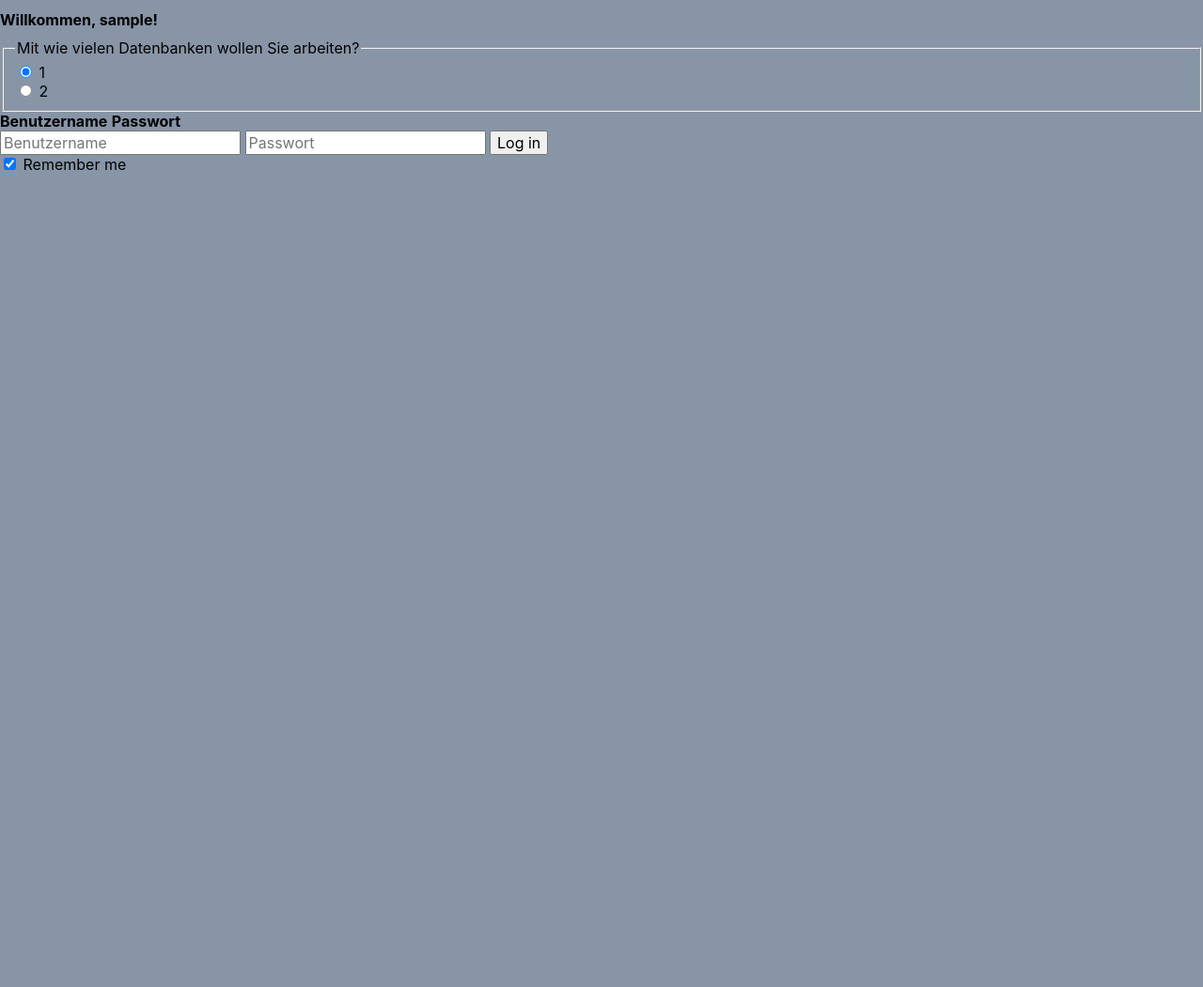
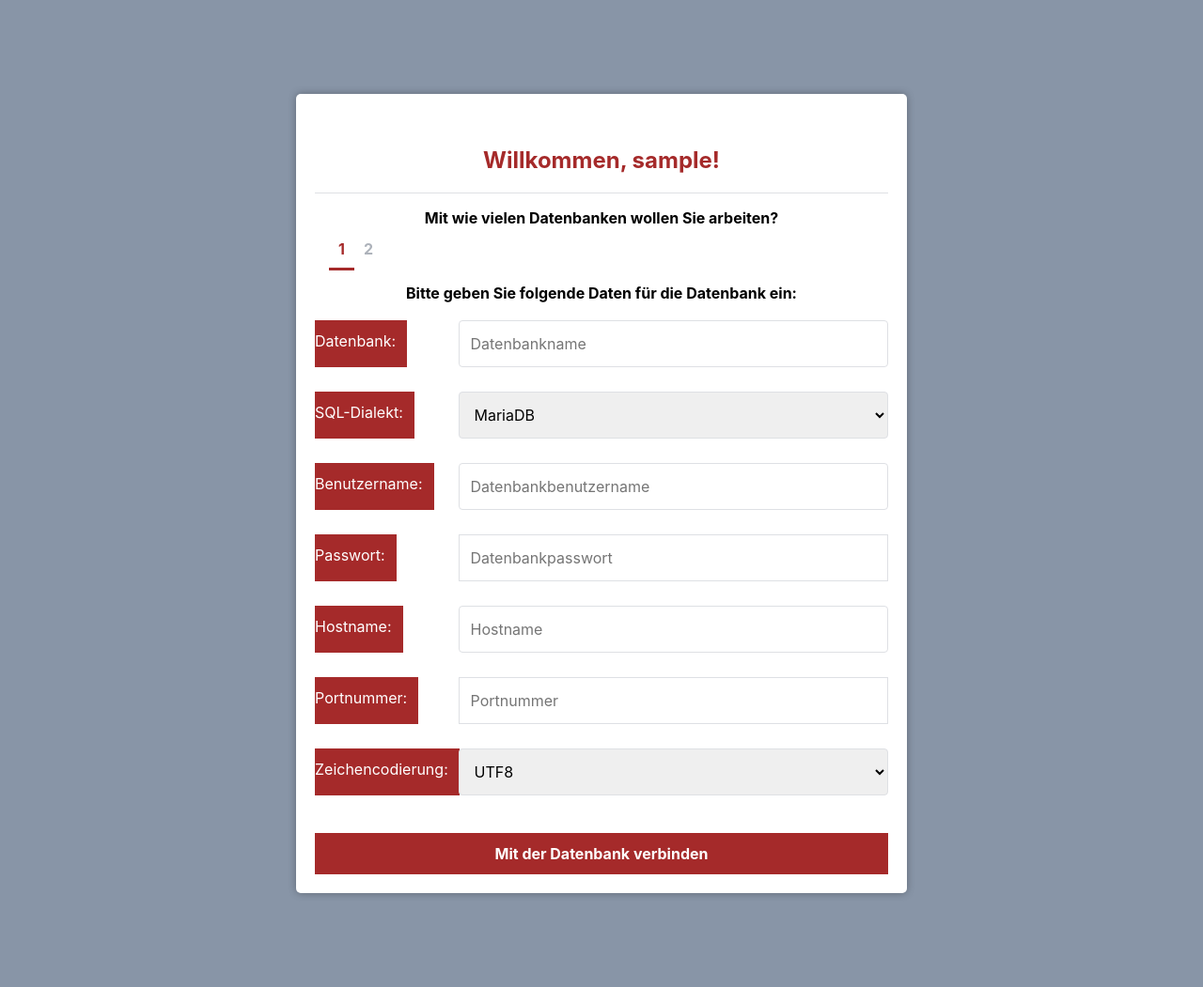
Before and after one commit to StevCor/BA, a Flask app: page / in a window 1280 px wide. Shown: the whole page at 94% size. Before the commit the page ends 181 px from the top, so only its background shows below. Run offline with Flask 3, Linux system fonts and the light colour scheme; the visitor is signed in with stand-in values (Sample User, id 1); parts of the project's set-up code (start-up, migrations or seed data) failed here and were passed over.

Commit message:
Verbindungsaufbau mit der Datenbank aus der Web-Anwendung, Encoding der Datenbank als Parameter hinzugefügt

```diff
--- a/app.py
+++ b/app.py
@@ -24,7 +24,7 @@ def start():
     if not session.get('logged_in'):
         return render_template('login.html', message = 'Bitte loggen Sie sich ein, um fortzufahren.')
     else:
-        return index()
+        return login_to_one_db()
 
 
 @app.route('/login', methods=['POST', 'GET'])
@@ -36,12 +36,12 @@ def check_login():
         if result[0] == True:
             session['logged_in'] = True
             session['username'] = request.form['username']
-            return redirect(url_for('index'))
+            return redirect(url_for('login_to_one_db'))
         else:
             message = result[1]
     return render_template('login.html', message = message)
 
-@app.route('/register', methods=['POST', 'GET'])
+@app.route('/register', methods = ['POST', 'GET'])
 def register():
     message = ''
     print(request)
@@ -49,12 +49,37 @@ def register():
         message = register_user(request.form['username'], request.form['password'])
     return render_template('register.html', message = message)
 
-@app.route('/index')
-def index():
+@app.route('/singledb', methods = ['POST', 'GET'])
+def login_to_one_db():
     if not session.get('logged_in'):
         return redirect(url_for('start'))
     else:
-        return render_template('index.html', username = session['username'])
+        if request.method == 'POST':
+            db_name = request.form['dbname']
+            db_dialect = request.form['dbdialect']
+            username = request.form['username']
+            password = request.form['password']
+            host = request.form['hostname']
+            port = request.form['portnumber']
+            db_encoding = request.form['encoding']
+            login_to_db(username, password, host, port, db_name, db_dialect, db_encoding)
+        return render_template('singledb.html', username = session['username'])
+
+
+@app.route('/twodbs')
+def login_to_two_dbs():
+    return None
+
+@app.route('/logout')
+def logout():
+    # Daten der Session entfernen, um den Nutzer auszuloggen
+    session.pop('loggedin', None)
+    session.pop('username', None)
+    # Weiterleitung zur Login-Seite
+    return render_template('login.html',
+                           message = 'Sie wurden erfolgreich abgemeldet. \nBitte loggen Sie sich wieder ein, um das Tool zu nutzen.')
+
+
 
 def login_to_db(username, password, host, port, db_name, db_dialect, db_encoding):
     global engine_1
@@ -75,17 +100,10 @@ def login_to_db(username, password, host, port, db_name, db_dialect, db_encoding
         print(f'Verbindung zur Datenbank {db_name} aufgebaut.')
 
 
-def logout():
-    # Daten der Session entfernen, um den Nutzer auszuloggen
-    session.pop('loggedin', None)
-    session.pop('username', None)
-    # Weiterleitung zur Login-Seite
-    return render_template('login.html',
-                           message = 'Sie wurden erfolgreich abgemeldet. \nBitte loggen Sie sich wieder ein, um das Tool zu nutzen.')
 
 
 if __name__ == '__main__':
-    login_to_db('postgres', 'arc-en-ciel', 'localhost', 5432, 'Test', 'PostgreSQL', 'utf8')
+    login_to_db('postgres', 'arc-en-ciel', 'localhost', 5432, 'Test', 'postgresql', 'utf8')
     with engine_1.connect() as conn:
         result = conn.execute(text('SELECT * FROM studierende'))
         for row in result.all():
--- a/controller/databaseController.py
+++ b/controller/databaseController.py
@@ -2,7 +2,7 @@ from model import databaseModel as dModel
 # Weitergabe der Parameter für den Aufbau der Verbindung zu einer Datenbank an das Model
 
 def connect_to_db(username, password, host, port, db_name, db_dialect, db_encoding):
-    return dModel.build_engine_to_connect_to_db(username, password, host, port, db_name, db_dialect)
+    return dModel.build_engine_to_connect_to_db(username, password, host, port, db_name, db_dialect, db_encoding)
 
 
 # Weitergabe der Parameter für eine Datenbankabfrage an das Model, Ergebnisübermittlung an den View
--- a/model/loginModel.py
+++ b/model/loginModel.py
@@ -30,7 +30,7 @@ def register_new_user(username, password):
 
 #  Überprüfung der Logindaten für die Web-App, Ausgabe einer Bestätigung oder Fehlermeldung
 def login_user(username, password):
-    message = None
+    message = ''
     if not os.path.exists('user.txt'):
         message = 'Anmeldung fehlgeschlagen. Bitte versuchen Sie es erneut.'
         return False, message
--- a/view/static/styles/style.css
+++ b/view/static/styles/style.css
@@ -1,4 +1,4 @@
-/* taken from: https://dev.to/phylis/loginregistration-form-with-python-flask-and-mysql-3hek */
+/* adapted from: https://dev.to/phylis/loginregistration-form-with-python-flask-and-mysql-3hek */
 
 * {
     box-sizing: border-box;
@@ -21,8 +21,18 @@ body {
     margin: 100px auto;
 }
 
+.connect {
+    border-radius: 5px;
+    padding: 20px;
+    width: 650px;
+    background-color: #ffffff;
+    box-shadow: 0 0 9px 0 rgba(0, 0, 0, 0.3);
+    margin: 100px auto;
+}
+
 .login h1,
-.register h1 {
+.register h1,
+.connect h1 {
     text-align: center;
     color: brown;
     font-size: 24px;
@@ -30,14 +40,20 @@ body {
     border-bottom: 1px solid #dee0e4;
 }
 
+.connect h2 {
+    text-align: center;
+}
+
 .login .links,
-.register .links {
+.register .links,
+.connect .links {
     display: flex;
     padding: 0 15px;
 }
 
 .login .links a,
-.register .links a {
+.register .links a,
+.connect .links a {
     color: #adb2ba;
     text-decoration: none;
     display: inline-flex;
@@ -46,12 +62,14 @@ body {
 }
 
 .login .links a:hover,
-.register .links a:hover {
+.register .links a:hover,
+.connect .links a:hover {
     color: brown;
 }
 
 .login .links a.active,
-.register .links a.active {
+.register .links a.active,
+.connect .links a.active {
     border-bottom: 3px solid brown;
     color: brown;
 }
@@ -62,6 +80,11 @@ body {
     flex-wrap: wrap;
     justify-content: center;
     padding-top: 20px;
+}
+
+.connect form {
+    display: grid;
+    grid-template-columns: repeat(1, 1fr);
 }
 
 .login form label,
@@ -75,12 +98,47 @@ body {
     color: #ffffff;
 }
 
+.col-25 {
+    float: left;
+    width: 25%;
+    margin-top: 6px;
+}
+
+.col-25>* {
+    padding: 0.5em;
+    white-space: nowrap;
+}
+
+.col-75 {
+    float: left;
+    width: 75%;
+    margin-top: 6px;
+
+}
+
+/* Clear floats after the columns*/
+.row::after {
+    content: "";
+    display: table;
+    clear: both;
+}
+
+.row {
+    display: inline-block;
+}
+
+.connect form label {
+    padding: 12px 12px 12px 0;
+    display: inline-block;
+    height: 50px;
+    background-color: brown;
+    color: #ffffff;
+}
+
 .login form input[type="password"],
 .login form input[type="text"],
-.login form input[type="email"],
 .register form input[type="password"],
-.register form input[type="text"],
-.register form input[type="email"] {
+.register form input[type="text"] {
     width: 310px;
     height: 50px;
     border: 1px solid #dee0e4;
@@ -88,10 +146,32 @@ body {
     padding: 0 15px;
 }
 
+input[type=text],
+select,
+textarea {
+    width: 100%;
+    padding: 12px;
+    border: 1px solid #ccc;
+    border-radius: 4px;
+    resize: vertical;
+}
+
+.connect form input[type="password"],
+.connect form input[type="text"],
+.connect form input[type="number"],
+select {
+    width: 100%;
+    height: 50px;
+    padding: 12px;
+    border: 1px solid #dee0e4;
+    margin-bottom: 20px;
+}
+
 .login form input[type="submit"],
-.register form input[type="submit"] {
+.register form input[type="submit"],
+.connect form input[type="submit"] {
     width: 100%;
-    padding: 15px;
+    padding: 12px;
     margin-top: 20px;
     background-color: brown;
     border: 0;
--- a/view/templates/index.html
+++ /dev/null
@@ -1,35 +0,0 @@
-<!DOCTYPE html>
-<html lang="de">
-
-<head>
-    <title>SQL-Datenbanken</title>
-    {% include 'css.html' %}
-
-</head>
-
-<body>
-    <div class="container">
-        <h1>Willkommen, {{username}}!</h1>
-        <fieldset>
-            <legend>Mit wie vielen Datenbanken wollen Sie arbeiten?</legend>
-            <div class="container">
-                <input type="radio" id="one" name="db_amount" value=1 checked>
-                <label for="one">1</label><br>
-                <input type="radio" id="two" name="db_amount" value=2>
-                <label for="two">2</label><br>
-            </div>
-        </fieldset>
-        <label for="username"><b>Benutzername</b></label>
-        <label for="password"><b>Passwort</b></label>
-        <form action="/login" method="POST">
-            <input type="username" name="username" placeholder="Benutzername" required>
-            <input type="password" name="password" placeholder="Passwort" required>
-            <input type="submit" value="Log in">
-        </form>
-        <label>
-            <input type="checkbox" checked="checked" name="remember"> Remember me
-        </label>
-    </div>
-</body>
-
-</html>
--- /dev/null
+++ b/view/templates/singledb.html
@@ -0,0 +1,91 @@
+<!DOCTYPE html>
+<html lang="de">
+
+<head>
+    <title>SQL-Datenbanken</title>
+    {% include 'css.html' %}
+
+</head>
+
+<body>
+    <div class="connect">
+        <h1>Willkommen, {{username}}!</h1>
+        <h2>Mit wie vielen Datenbanken wollen Sie arbeiten?</h2>
+        <div class="links">
+            <a href="{{ url_for('login_to_one_db') }}" class="active">1</a>
+            <a href="{{ url_for('login_to_two_dbs') }}">2</a>
+        </div>
+
+        <h2>Bitte geben Sie folgende Daten für die Datenbank ein:</h2>
+        <form action="/singledb" method="POST">
+            <div class="row">
+                <div class="col-25">
+                    <label for="dbname">Datenbank:</label>
+                </div>
+                <div class="col-75">
+                    <input type="text" id="dbname" placeholder="Datenbankname" name="dbname" required>
+                </div>
+            </div>
+            <div class="row">
+                <div class="col-25">
+                    <label for="dbdialect">SQL-Dialekt:</label>
+                </div>
+                <div class="col-75">
+                    <select name="dbdialect" id="dbdialect" required>
+                        <option value="mariadb">MariaDB</option>
+                        <option value="postgresql">PostgreSQL</option>
+                    </select>
+                </div>
+            </div>
+            <div class="row">
+                <div class="col-25">
+                    <label for="username">Benutzername:</label>
+                </div>
+                <div class="col-75">
+                    <input type="text" name="username" placeholder="Datenbankbenutzername" id="username" required>
+                </div>
+            </div>
+            <div class="row">
+                <div class="col-25">
+                    <label for="password">Passwort:</label>
+                </div>
+                <div class="col-75">
+                    <input type="password" name="password" placeholder="Datenbankpasswort" id="password" required>
+                </div>
+            </div>
+            <div class="row">
+                <div class="col-25">
+                    <label for="hostname">Hostname:</label>
+                </div>
+                <div class="col-75">
+                    <input type="text" name="hostname" placeholder="Hostname" id="hostname" required>
+                </div>
+            </div>
+            <div class="row">
+                <div class="col-25">
+                    <label for="portnumber">Portnummer:</label>
+                </div>
+                <div class="col-75">
+                    <input type="number" name="portnumber" placeholder="Portnummer" id="portnumber" required>
+                </div>
+            </div>
+            <div class="row">
+                <div class="col-25">
+                    <label for="encoding">Zeichencodierung:</label>
+                </div>
+                <div class="col-75">
+                    <select name="encoding" id="encoding" required>
+                        <option value="utf8">UTF8</option>
+                        <option value="latin1">ISO 8859-1 bzw. Latin-1</option>
+                    </select>
+                </div>
+            </div>
+            <div class="msg">{{ message }}</div>
+            <div class="row">
+                <input type="submit" value="Mit der Datenbank verbinden">
+            </div>
+        </form>
+    </div>
+</body>
+
+</html>
```
Also changed, not shown: model/databaseModel.py (+10 -12 lines), view/static/styles/test.css (added, +35 -0 lines).
